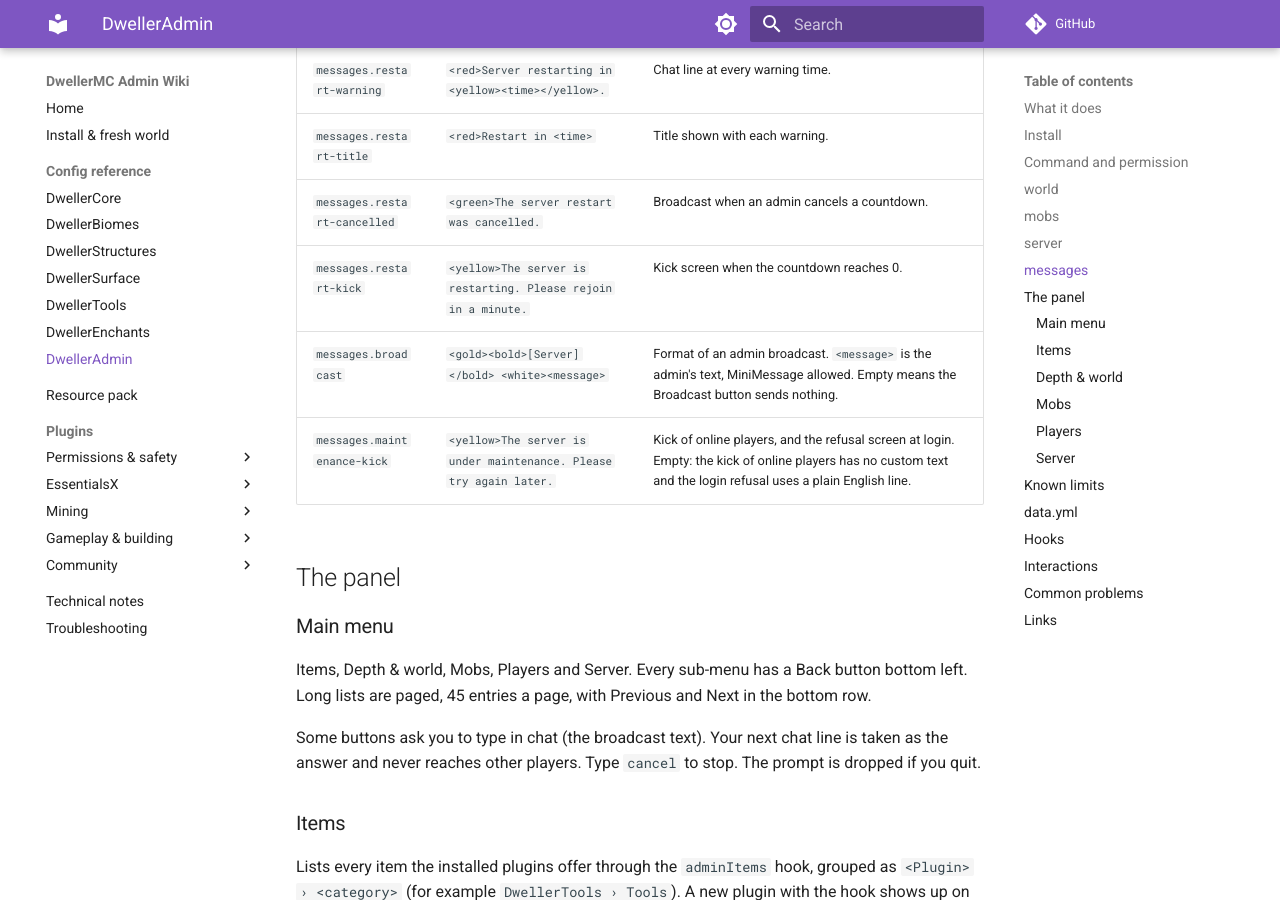
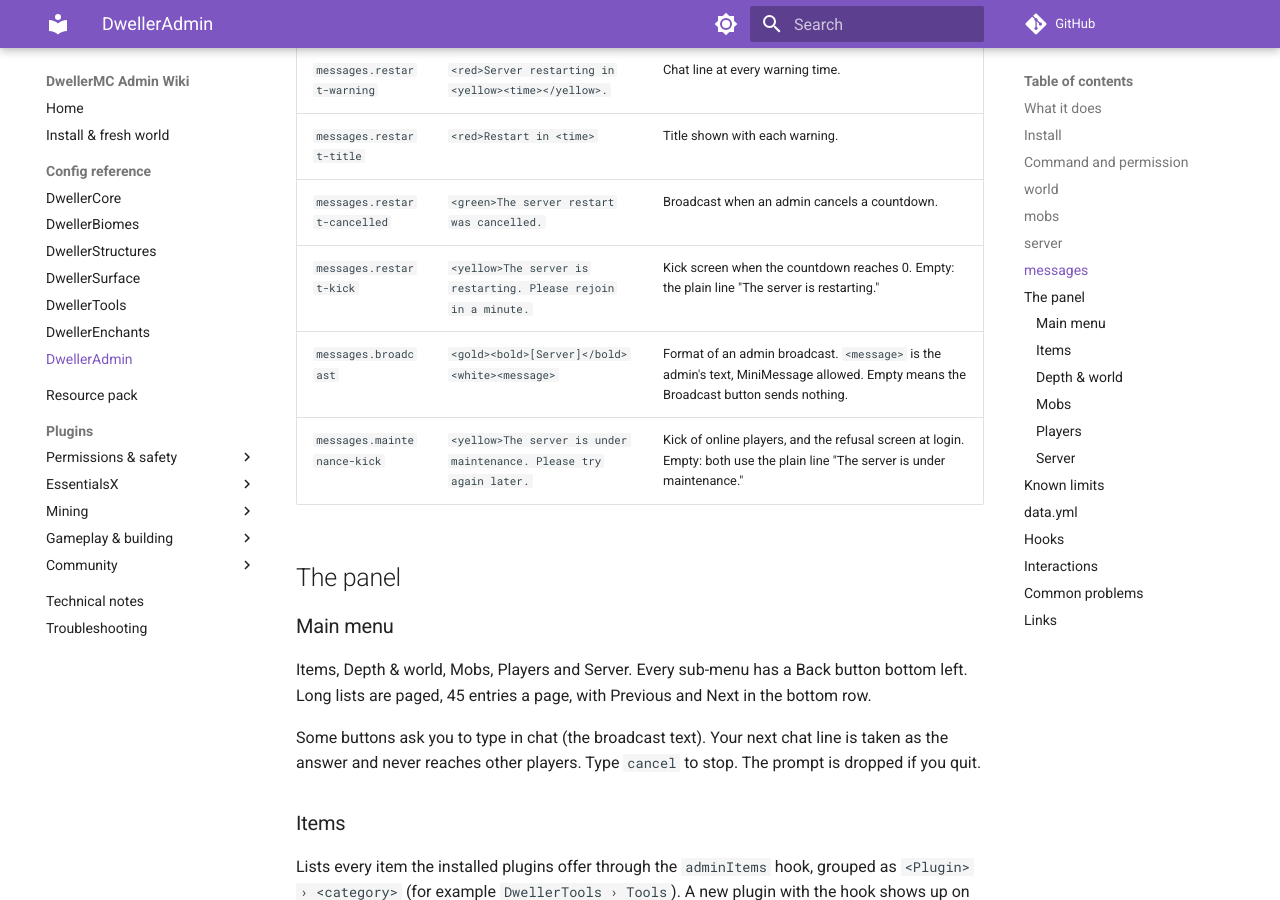
Before and after one commit to Craftyplayz/DwellerMC-admin-wiki, an MkDocs documentation site: the page built from docs/config-admin.md, in a window 1280 px wide and 900 px high, scrolled down 4405 px. Built offline with MkDocs 1.6.1 and Material for MkDocs 9.7.7, drawn with Linux system fonts in a browser that asks for light colours; comment, search, counter and statistics services are not loaded.

Commit message:
Fall back to a plain kick message when the configured one is empty
Co-Authored-By: Claude Opus 5.5 <noreply@anthropic.com>

```diff
--- a/docs/config-admin.md
+++ b/docs/config-admin.md
@@ -82,9 +82,9 @@ MiniMessage text. An empty string turns that message off. Placeholders: `<time>`
 | `messages.restart-warning` | `<red>Server restarting in <yellow><time></yellow>.` | Chat line at every warning time. |
 | `messages.restart-title` | `<red>Restart in <time>` | Title shown with each warning. |
 | `messages.restart-cancelled` | `<green>The server restart was cancelled.` | Broadcast when an admin cancels a countdown. |
-| `messages.restart-kick` | `<yellow>The server is restarting. Please rejoin in a minute.` | Kick screen when the countdown reaches 0. |
+| `messages.restart-kick` | `<yellow>The server is restarting. Please rejoin in a minute.` | Kick screen when the countdown reaches 0. Empty: the plain line "The server is restarting." |
 | `messages.broadcast` | `<gold><bold>[Server]</bold> <white><message>` | Format of an admin broadcast. `<message>` is the admin's text, MiniMessage allowed. Empty means the Broadcast button sends nothing. |
-| `messages.maintenance-kick` | `<yellow>The server is under maintenance. Please try again later.` | Kick of online players, and the refusal screen at login. Empty: the kick of online players has no custom text and the login refusal uses a plain English line. |
+| `messages.maintenance-kick` | `<yellow>The server is under maintenance. Please try again later.` | Kick of online players, and the refusal screen at login. Empty: both use the plain line "The server is under maintenance." |
 
 ## The panel
 
```
